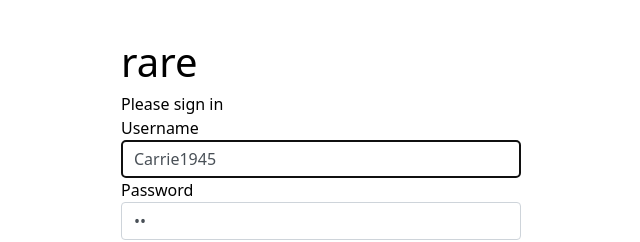
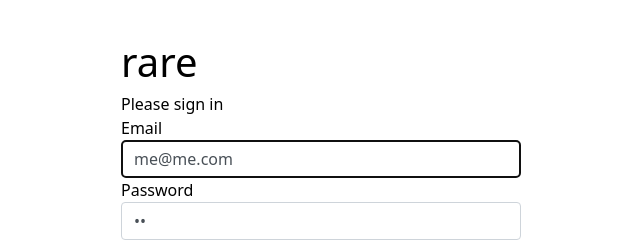
Before and after one commit to NSS-Day-Cohort-66/rare-client-rare-poultry, a React (Vite) app: page /login in a window 1280 px wide. Shown: the top 242 px of the page, without its empty margins (271-911 px from the left). Built offline with nearby package versions, Linux system fonts and the light colour scheme.

Commit message:
Nomenclature changed to email from username

```diff
--- a/src/pages/Login.jsx
+++ b/src/pages/Login.jsx
@@ -4,7 +4,7 @@ import { Link, useNavigate } from "react-router-dom";
 import "./Login.css";
 
 export const Login = () => {
-  const [username, setUsername] = useState("Carrie1945");
+  const [email, setEmail] = useState("me@me.com");
   const [password, setPassword] = useState("me");
   const existDialog = useRef();
   const navigate = useNavigate();
@@ -13,7 +13,7 @@ export const Login = () => {
     e.preventDefault();
     fetch(`http://localhost:8000/login`, {
       method: "POST",
-      body: JSON.stringify({ username, password }),
+      body: JSON.stringify({ email, password }),
       headers: {
         "Content-Type": "application/json",
       },
@@ -46,14 +46,14 @@ export const Login = () => {
           <h1 className="text-4xl mt-7 mb-3">rare</h1>
           <h2 className="text-xl mb-10">Please sign in</h2>
           <fieldset className="mb-4">
-            <label htmlFor="inputUsername"> Username </label>
+            <label htmlFor="inputEmail"> Email </label>
             <input
               type="text"
-              id="inputUsername"
-              value={username}
-              onChange={(evt) => setUsername(evt.target.value)}
+              id="inputEmail"
+              value={email}
+              onChange={(evt) => setEmail(evt.target.value)}
               className="form-control"
-              placeholder="Username"
+              placeholder="Email"
               required
               autoFocus
             />
--- a/src/pages/Register.jsx
+++ b/src/pages/Register.jsx
@@ -3,7 +3,7 @@ import { Link, useNavigate } from "react-router-dom";
 import "./Login.css";
 
 export const Register = () => {
-  const [username, setUsername] = useState("admina@straytor.com");
+  const [email, setEmail] = useState("admina@straytor.com");
   const [password, setPassword] = useState("straytor");
   const [firstName, setFirstName] = useState("Admina");
   const [lastName, setLastName] = useState("Straytor");
@@ -15,7 +15,7 @@ export const Register = () => {
     fetch(`http://localhost:8000/register`, {
       method: "POST",
       body: JSON.stringify({
-        username,
+        email,
         password,
         first_name: firstName,
         last_name: lastName,
@@ -78,14 +78,14 @@ export const Register = () => {
             />
           </fieldset>
           <fieldset className="mb-4">
-            <label htmlFor="inputUsername"> Username </label>
+            <label htmlFor="inputEmail"> Email </label>
             <input
               type="text"
-              id="inputUsername"
-              value={username}
-              onChange={(evt) => setUsername(evt.target.value)}
+              id="inputEmail"
+              value={email}
+              onChange={(evt) => setEmail(evt.target.value)}
               className="form-control"
-              placeholder="Username"
+              placeholder="Email"
               required
               autoFocus
             />
```
